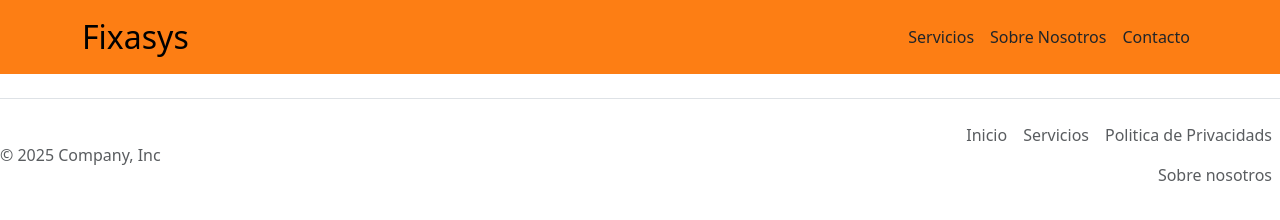
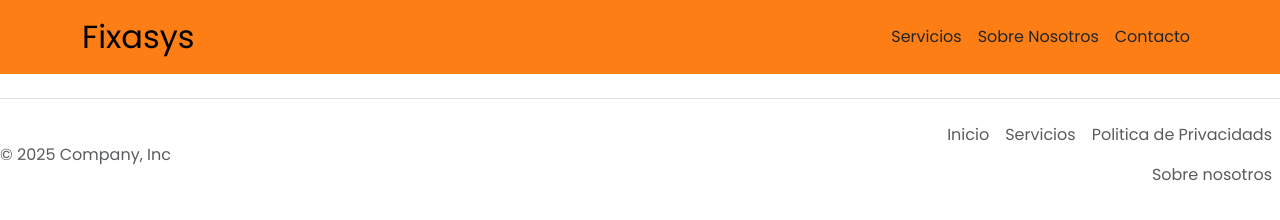
Before and after one commit to Daviddm2/fixasys-web, a website: page index.html in a window 1280 px wide. Drawn offline with nearby package versions, Linux system fonts and the light colour scheme.

Commit message:
pruebafinalcss

```diff
--- a/SRC/main.scss
+++ b/SRC/main.scss
@@ -10,6 +10,9 @@
 .bg-orange{
   background-color: #fd7e14;
 }
+body{
+  font-family: "Poppins", "sans-serif" ;
+}
 $primary: red;
 
 // Then add additional custom code here
```
Also changed, not shown: SRC/main.css, 1 other file.
